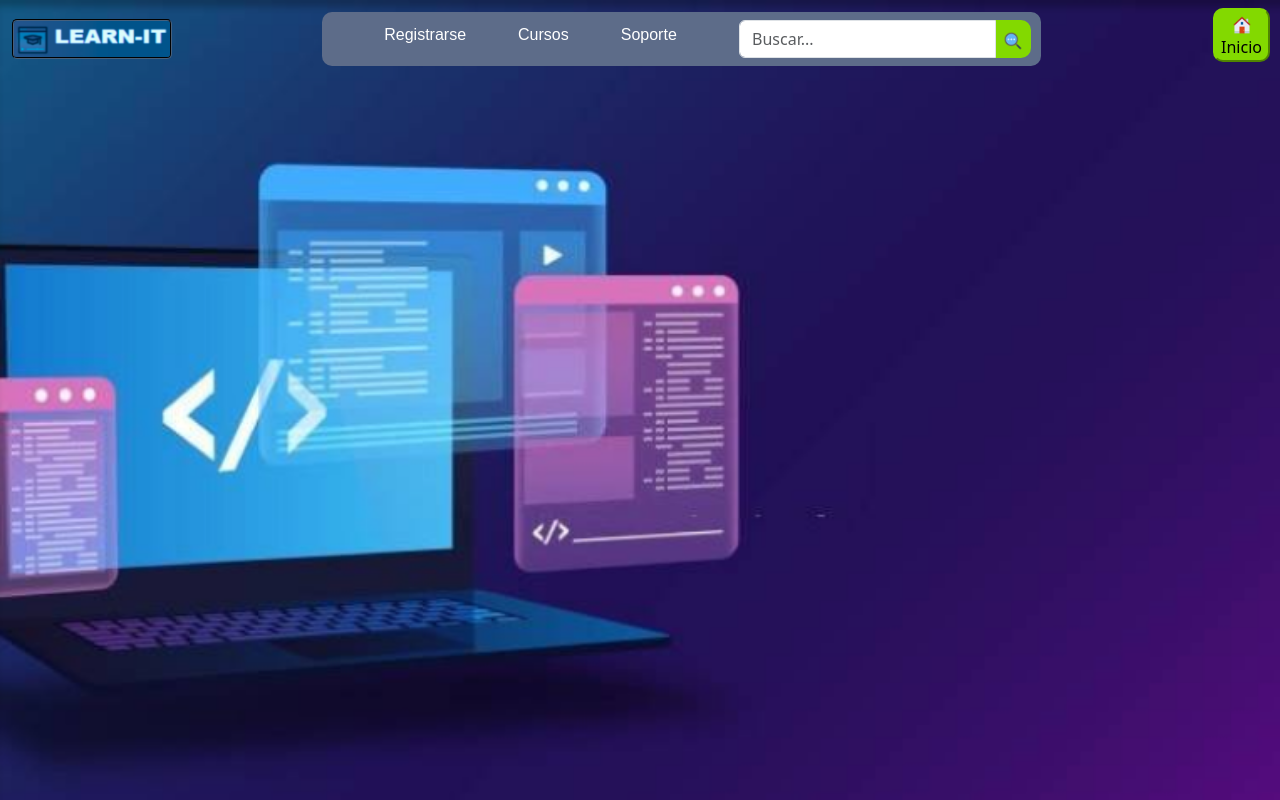
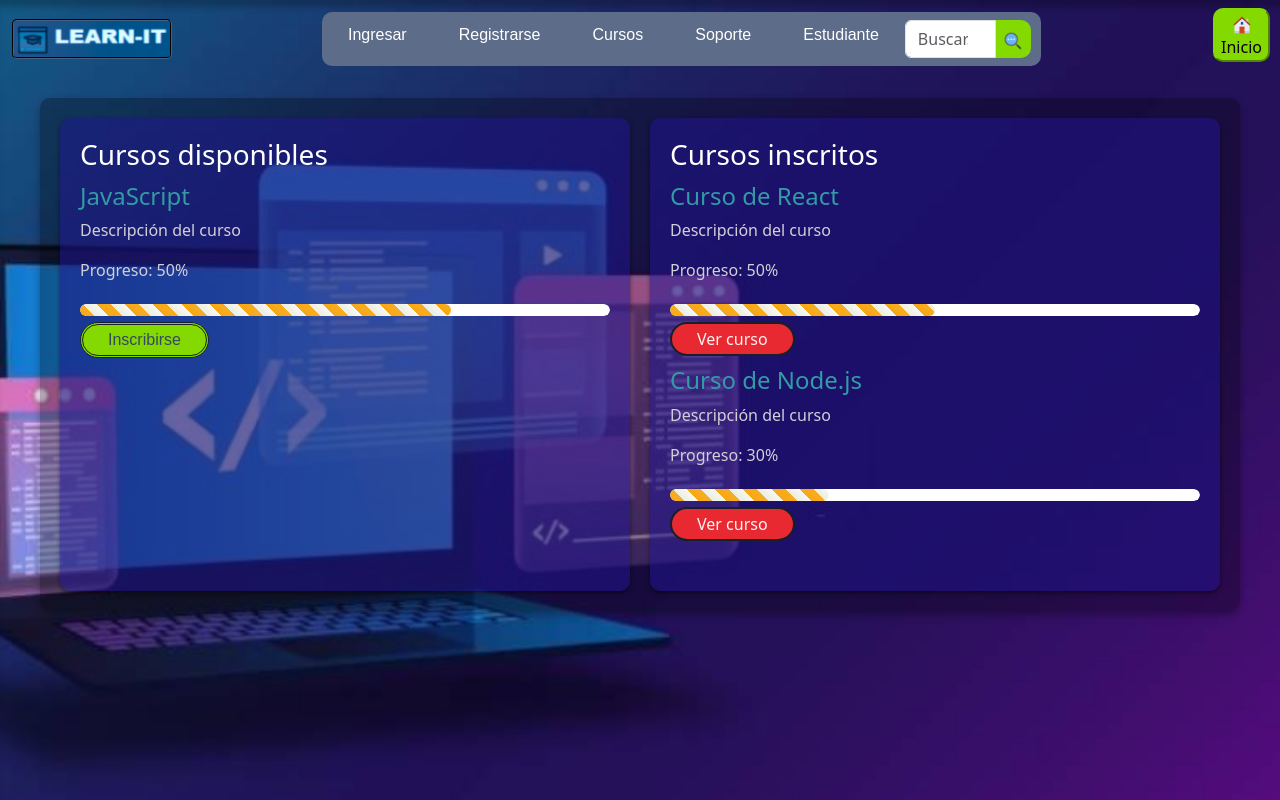
Before and after one commit to nirvana2022/learnit, a React (Create React App) app in the folder learnit/: page /estudiante in a window 1280 px wide. Built offline with nearby package versions, Linux system fonts and the light colour scheme.

Commit message:
Integración Ingresar, Estudiante, y mejoras

```diff
--- a/learnit/src/App.css
+++ b/learnit/src/App.css
@@ -36,7 +36,7 @@ body::before {
   width: 160px;
   height: 40px;
 }
-/*Estilo para comportamiento responsive navbar*/
+
 .collapse.navbar-collapse {
   display: flex;
   justify-content: space-between;
@@ -68,7 +68,7 @@ body::before {
 
 .nav-link {
   font-family: "Arial", sans-serif;
-  transition: color 0.3s ease-in-out;
+  transition: color 0.5s ease-in-out;
 }
 
 .center-content {
@@ -76,42 +76,19 @@ body::before {
   display: flex;
   justify-content: center;
   align-items: center;
-  height: 100vh; /* Hace que el contenedor ocupe toda la altura de la pantalla */
-  text-align: center; /* Centra el texto */
+  height: 100vh;
+  text-align: center;
 }
 
-.registro {
-  text-align: center;
-  margin-top: 40px;
-}
 .titulo {
   color: #d3cfd7;
 }
 
-.logo-registro {
-  border-radius: 5px;
-  border-color: white;
-  border-width: 2px;
-}
-
-.campo-registro {
-  color: #d3cfd7;
-}
-.input-registro {
-  border-radius: 10px;
-  opacity: 0.8;
-  text-align: center;
-}
 .input-nacimiento {
   border-radius: 10px;
   opacity: 0.8;
   width: 185px;
   text-align: center;
-}
-
-.input-registro:hover{
-  border-color: #83d900;
-  border-style:double;
 }
 
 .btn-save {
@@ -175,3 +152,183 @@ body::before {
   border-color: #ffffff;
   color: #ffffff;
 }
+
+.registro {
+  text-align: center;
+  margin-top: 40px;
+}
+.logo-registro {
+  border-radius: 5px;
+  border-color: white;
+  border-width: 2px;
+}
+.campo-registro {
+  color: #d3cfd7;
+}
+.input-registro {
+  border-radius: 10px;
+  opacity: 0.8;
+  text-align: center;
+}
+.input-registro:hover {
+  border-color: #83d900;
+  border-style: double;
+}
+
+.ingreso {
+  text-align: center;
+  margin-top: 40px;
+}
+.logo-ingreso {
+  text-align: center;
+  margin-top: 20px;
+  border-radius: 120px;
+  border-color: white;
+}
+
+.text-link {
+  color: #83d900;
+}
+
+progress {
+  width: 100%;
+  height: 20px;
+  appearance: none;
+  -webkit-appearance: none;
+  border-radius: 10px;
+  overflow: hidden;
+}
+
+progress::-webkit-progress-bar {
+  background-color: #d3cfd7;
+  border-radius: 10px;
+}
+
+progress::-webkit-progress-value {
+  background-color: #83d900;
+  border-radius: 10px;
+}
+
+progress::-moz-progress-bar {
+  background-color: #83d900;
+  border-radius: 10px;
+}
+
+.btn-curso-oferta {
+  color: white;
+  padding: 12px 25px;
+  border: none;
+  border-radius: 5px;
+  cursor: pointer;
+  font-size: 16px;
+  font-family: "Arial", sans-serif;
+  transition: background-color 0.3s ease;
+}
+
+.estudiante {
+  background: rgba(0, 0, 0, 0.3);
+  padding: 20px;
+  border-radius: 10px;
+  box-shadow: 0 4px 8px rgba(0, 0, 0, 0.3);
+  max-width: 1200px;
+  margin: 20px auto;
+}
+
+.cursos-container {
+  display: flex;
+  gap: 20px; /* Separación entre los divs */
+}
+
+.cursos-disponibles,
+.cursos-inscritos {
+  flex: 1;
+  background: rgba(33, 20, 150, 0.5);
+  padding: 20px;
+  border-radius: 10px;
+  box-shadow: 0 2px 4px rgba(0, 0, 0, 0.5);
+}
+
+.caja-curso {
+  margin-bottom: 30px;
+}
+.caja-curso h3 {
+  color: white;
+}
+
+.curso {
+  margin-top: 10px;
+}
+.curso h4 {
+  color: #339ba4;
+}
+
+p {
+  color: #d3cfd7;
+  margin: 0;
+}
+
+.btn-curso-oferta {
+  background-color: #83d900;
+  color: #34495e;
+  padding: 3px 25px;
+  border-color: #171f28;
+  border-style: double;
+  border-radius: 50px;
+  cursor: pointer;
+  font-size: 16px;
+  transition: background-color 0.3s ease;
+}
+
+.btn-curso-oferta:hover {
+  background-color: #5050ee;
+}
+
+progress {
+  width: 100%;
+  height: 12px;
+  appearance: none;
+  border-radius: 10px;
+  overflow: hidden;
+  background: none;
+}
+
+progress::-webkit-progress-bar {
+  background: white;
+  border-radius: 10px;
+}
+
+progress::-webkit-progress-value {
+  background: orange;
+  border-radius: 10px;
+  background: repeating-linear-gradient(
+    45deg,
+    rgba(247, 166, 15, 0.986),
+    rgb(247, 173, 36) 10px,
+    hsla(72, 31%, 90%, 0.986) 10px,
+    rgb(248, 247, 242) 20px
+  );
+}
+
+progress::-moz-progress-bar {
+  background: orange;
+  border-radius: 10px;
+  background: repeating-linear-gradient(
+    45deg,
+    rgba(255, 165, 0, 0.7),
+    rgba(255, 165, 0, 0.7) 10px,
+    rgba(255, 165, 0, 0.2) 10px,
+    rgba(255, 165, 0, 0.2) 20px
+  );
+}
+
+.btn-curso-ver {
+  background-color: #e82931;
+  color: #fef2f2;
+  padding: 3px 25px;
+  border-radius: 50px;
+  border-color: #171f28;
+  border-style: double;
+  cursor: pointer;
+  font-size: 16px;
+  transition: background-color 0.3s ease;
+}
--- a/learnit/src/App.js
+++ b/learnit/src/App.js
@@ -5,6 +5,8 @@ import Navbar from "./components/Navbar";
 import Inicio from "./components/Inicio";
 import Registrarse from "./components/Registrarse";
 import Soporte from "./components/Soporte";
+import Ingresar from "./components/Ingresar";
+import Estudiante from "./components/Estudiante";
 import "bootstrap/dist/css/bootstrap.min.css";
 import "bootstrap/dist/js/bootstrap.bundle.min";
 
@@ -16,6 +18,8 @@ function App() {
         <Route path="/" element={<Inicio />} />
         <Route path="/registrarse" element={<Registrarse />} />
         <Route path="/soporte" element={<Soporte />} />
+        <Route path="/ingreso" element={<Ingresar />} />
+        <Route path="/estudiante" element={<Estudiante />} />
       </Routes>
     </Router>
   );
--- /dev/null
+++ b/learnit/src/components/Estudiante.js
@@ -0,0 +1,48 @@
+import React from "react";
+import "../App.css";
+import { Link } from "react-router-dom";
+
+function Estudiante() {
+  return (
+    <div className="estudiante">
+      <div className="cursos-container">
+        <div className="cursos-disponibles">
+          <div className="caja-curso">
+            <h3 className="titulo-estudiante">Cursos disponibles</h3>
+            <div className="curso">
+              <h4>JavaScript</h4>
+              <p>Descripción del curso</p>
+              <div className="progreso-curso">
+                <p>Progreso: 50%</p>
+                <progress value="70" max="100"></progress>{" "}
+              </div>
+              <button className="btn-curso-oferta">Inscribirse</button>
+            </div>
+          </div>
+        </div>
+
+        <div className="cursos-inscritos">
+          <div className="caja-curso">
+            <h3>Cursos inscritos</h3>
+            <div className="curso">
+              <h4>Curso de React</h4>
+              <p>Descripción del curso</p>
+              <p>Progreso: 50%</p>
+              <progress value="50" max="100"></progress>
+              <button className="btn-curso-ver">Ver curso</button>
+            </div>
+            <div className="curso">
+              <h4>Curso de Node.js</h4>
+              <p>Descripción del curso</p>
+              <p>Progreso: 30%</p>
+              <progress value="30" max="100"></progress>
+              <button className="btn-curso-ver">Ver curso</button>
+            </div>
+          </div>
+        </div>
+      </div>
+    </div>
+  );
+}
+
+export default Estudiante;
--- /dev/null
+++ b/learnit/src/components/Ingresar.js
@@ -0,0 +1,47 @@
+import React from "react";
+import "../App.css";
+import { Link } from "react-router-dom";
+
+function Ingresar() {
+  return (
+    <div className="ingreso">
+      <div className="titulo">
+        <h2>Ingreso</h2>
+      </div>
+      <div className="logo-ingreso">
+        <img
+          className="logo-ingreso"
+          src="/img/logo-ingreso.png"
+          alt="logo"
+          width="100"
+          height="80"
+        />
+      </div>
+
+      <br></br>
+      <div className="campos-registro">
+        <label className="campo-registro">Usuario</label>
+        <br></br>
+        <input className="input-registro" type="text"></input>
+        <br></br>
+        <label className="campo-registro">Contraseña</label>
+        <br></br>
+        <input className="input-registro" type="password"></input>
+        <br></br>
+        <br></br>
+        <br></br>
+        <button className="btn-save">Ingresar</button>
+        <br></br>
+        <Link className="text-link" to="/registrarse">
+          ¿Olvidaste tu constraseña?
+        </Link>
+        <br></br>
+        <Link className="text-link" to="/registrarse">
+          Registrarse
+        </Link>
+      </div>
+    </div>
+  );
+}
+
+export default Ingresar;
--- a/learnit/src/components/Navbar.js
+++ b/learnit/src/components/Navbar.js
@@ -24,6 +24,11 @@ function Navbar() {
         <div className="collapse navbar-collapse" id="navbarSupportedContent">
           <ul className="navbar-nav ms-auto mb-2 mb-lg-2">
             <li className="nav-item">
+              <Link className="nav-link" to="/ingreso">
+                <button className="btn-menu">Ingresar</button>
+              </Link>
+            </li>
+            <li className="nav-item">
               <Link className="nav-link" to="/registrarse">
                 <button className="btn-menu">Registrarse</button>
               </Link>
@@ -36,6 +41,11 @@ function Navbar() {
             <li className="nav-item">
               <Link className="nav-link" to="/soporte">
                 <button className="btn-menu">Soporte</button>
+              </Link>
+            </li>
+            <li className="nav-item">
+              <Link className="nav-link" to="/estudiante">
+                <button className="btn-menu">Estudiante</button>
               </Link>
             </li>
           </ul>
```
Also changed, not shown: learnit/public/img/logo-ingreso.png (added).
